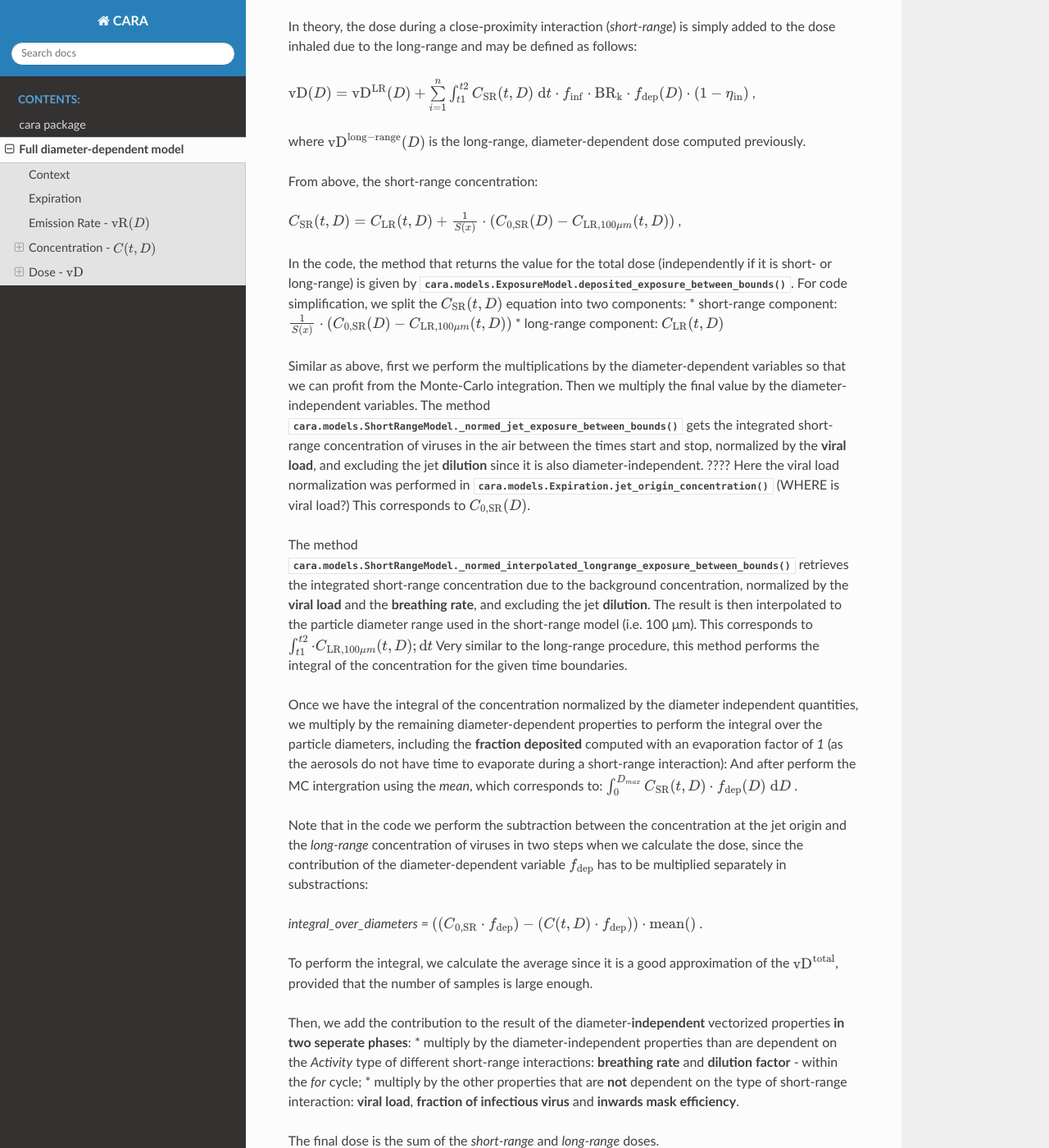
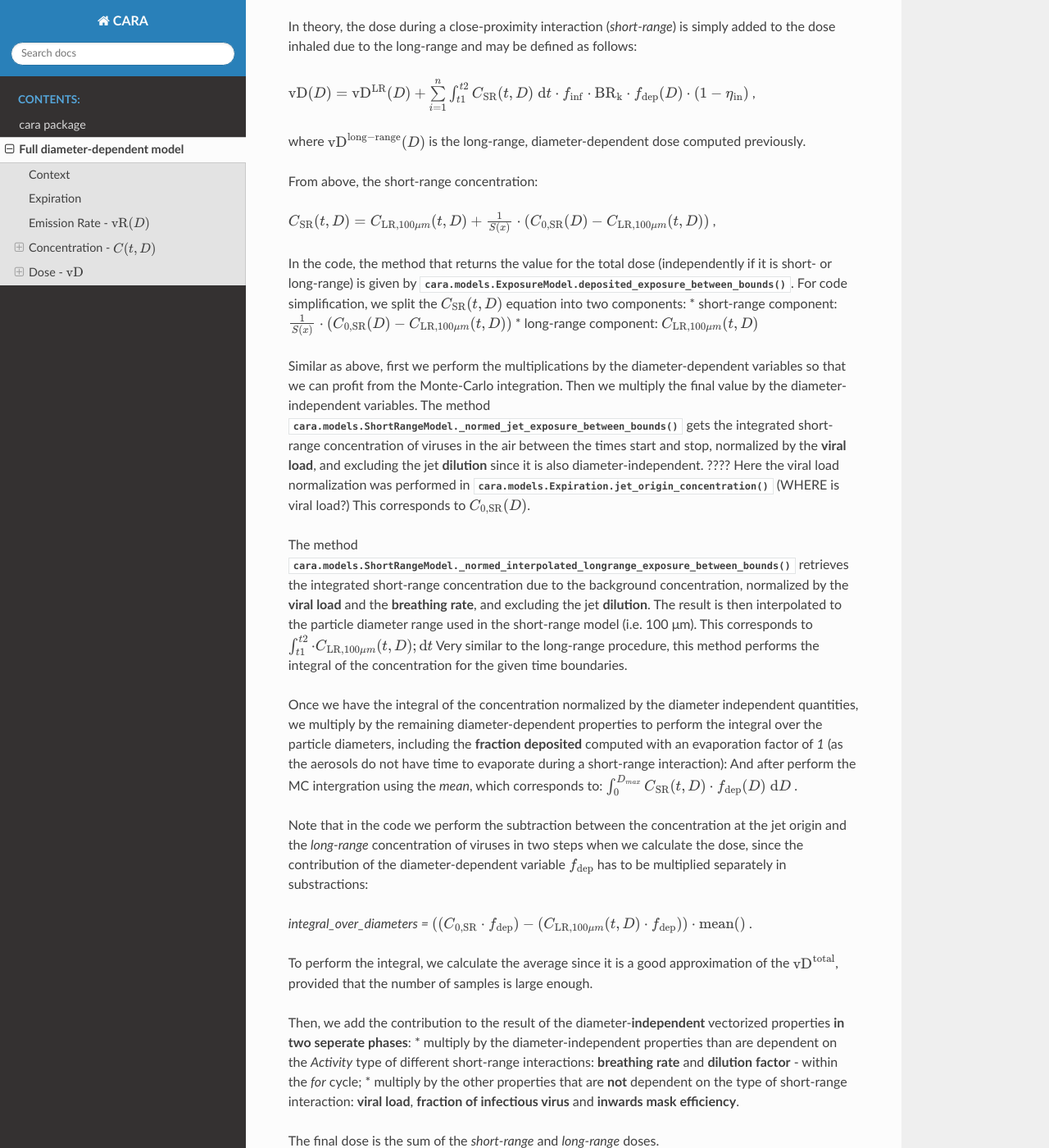
Before and after one commit to CERN/CAiMIRA, a Sphinx documentation site: the page built from cara/docs/full_diameter_dependence.rst, in a window 1280 px wide and 1400 px high, scrolled down 8203 px. Shown: the whole window at 82% size. Built offline with Sphinx 7.4.7 and the Read the Docs theme 2.0.0, drawn with Linux system fonts in a browser that asks for light colours; some of the changed text lies outside the part shown.

Commit message:
reinstate the 100 μm reference

```diff
--- a/cara/docs/full_diameter_dependence.rst
+++ b/cara/docs/full_diameter_dependence.rst
@@ -124,7 +124,7 @@ Very similar to what we did with the **emission rate**, we need to calculate the
 
 The short-range concentration is the result of a two-stage exhaled jet model developed by *JIA W. et al.* and is expressed as:
 
-:math:`C_{\mathrm{SR}}(t, D) = C_{\mathrm{LR}} (t, D) + \frac{1}{S({x})} \cdot (C_{0, \mathrm{SR}}(D) - C_{\mathrm{LR}, 100μm}(t, D))` ,
+:math:`C_{\mathrm{SR}}(t, D) = C_{\mathrm{LR}, 100μm} (t, D) + \frac{1}{S({x})} \cdot (C_{0, \mathrm{SR}}(D) - C_{\mathrm{LR}, 100μm}(t, D))` ,
 
 where :math:`S(x)` is the dilution factor due to jet dynamics, as a function of the interpersonal distance *x* and :math:`C_{0, \mathrm{SR}}(D)` corresponds to the initial concentration of virions at the mouth/nose outlet during exhalation.
 :math:`C_{\mathrm{LR}, 100μm}(t, D)` is the long-range concentration, calculated in :meth:`cara.models.ConcentrationModel.concentration` method but **interpolated** to the diameter range used for close-proximity (from 0 to 100μm).
@@ -241,12 +241,12 @@ where :math:`\mathrm{vD^{long-range}}(D)` is the long-range, diameter-dependent
 
 From above, the short-range concentration:
 
-:math:`C_{\mathrm{SR}}(t, D) = C_{\mathrm{LR}} (t, D) + \frac{1}{S({x})} \cdot (C_{0, \mathrm{SR}}(D) - C_{\mathrm{LR}, 100μm}(t, D))` ,
+:math:`C_{\mathrm{SR}}(t, D) = C_{\mathrm{LR}, 100μm} (t, D) + \frac{1}{S({x})} \cdot (C_{0, \mathrm{SR}}(D) - C_{\mathrm{LR}, 100μm}(t, D))` ,
 
 In the code, the method that returns the value for the total dose (independently if it is short- or long-range) is given by :meth:`cara.models.ExposureModel.deposited_exposure_between_bounds`.
 For code simplification, we split the :math:`C_{\mathrm{SR}}(t, D)` equation into two components:
 * short-range component: :math:`\frac{1}{S({x})} \cdot (C_{0, \mathrm{SR}}(D) - C_{\mathrm{LR}, 100μm}(t, D))`
-* long-range component: :math:`C_{\mathrm{LR}} (t, D)`
+* long-range component: :math:`C_{\mathrm{LR}, 100μm} (t, D)`
 
 Similar as above, first we perform the multiplications by the diameter-dependent variables so that we can profit from the Monte-Carlo integration. Then we multiply the final value by the diameter-independent variables.
 The method :meth:`cara.models.ShortRangeModel._normed_jet_exposure_between_bounds` gets the integrated short-range concentration of viruses in the air between the times start and stop, normalized by the **viral load**,
@@ -267,7 +267,7 @@ And after perform the MC intergration using the *mean*, which corresponds to:
 Note that in the code we perform the subtraction between the concentration at the jet origin and the `long-range` concentration of viruses in two steps when we calculate the dose,
 since the contribution of the diameter-dependent variable :math:`f_{\mathrm{dep}}` has to be multiplied separately in substractions:
 
-`integral_over_diameters =` :math:`((C_{0, \mathrm{SR}} \cdot f_{\mathrm{dep}}) - (C(t, D) \cdot f_{\mathrm{dep}})) \cdot \mathrm{mean()}` .
+`integral_over_diameters =` :math:`((C_{0, \mathrm{SR}} \cdot f_{\mathrm{dep}}) - (C_{\mathrm{LR}, 100μm} (t, D) \cdot f_{\mathrm{dep}})) \cdot \mathrm{mean()}` .
 
 To perform the integral, we calculate the average since it is a good approximation of the :math:`\mathrm{vD^{total}}`, provided that the number of samples is large enough.
 
```
